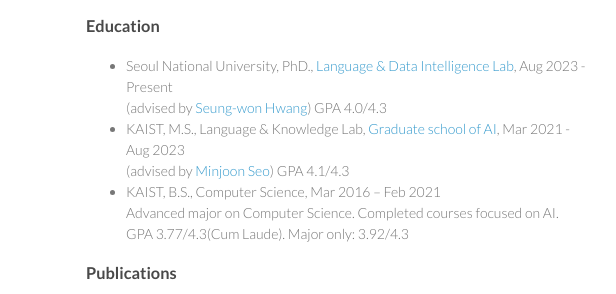
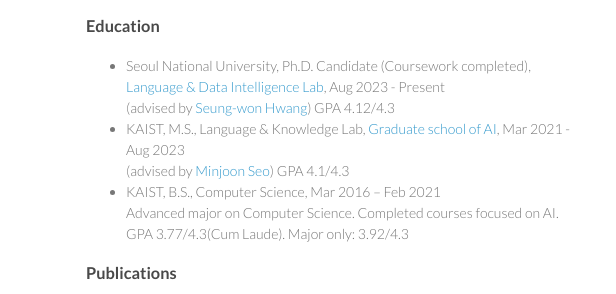
Before and after one commit to soyoung97/profile, a plain HTML site: page index.html in a window 1280 px wide. Shown: the part 246-540 px from the top of the page, 484-1100 px from the left. Drawn offline with Linux system fonts and the light colour scheme.

Commit message:
Add 2025-2 result, add coursework completed

```diff
--- a/index.html
+++ b/index.html
@@ -45,9 +45,9 @@ I am a Ph.D. student at Seoul National University, advised by Prof. Seungwon Hwa
 
       <h3>Education</h3>
       <ul>
-	<li>Seoul National University, PhD., <a href='https://ldilab-snu.notion.site/ldilab-snu/Home-47ac59b6129f4dfb9d0f5603c317acda'>Language & Data Intelligence Lab</a>, Aug 2023 - Present </li>
+	<li>Seoul National University, Ph.D. Candidate (Coursework completed), <a href='https://ldilab-snu.notion.site/ldilab-snu/Home-47ac59b6129f4dfb9d0f5603c317acda'>Language & Data Intelligence Lab</a>, Aug 2023 - Present </li>
           (advised by <a href='https://seungwonh.github.io/'>Seung-won Hwang</a>)
-	  GPA 4.0/4.3
+	  GPA 4.12/4.3
 	<li>KAIST, M.S., Language & Knowledge Lab, <a href='http://gsai.kaist.ac.kr/'>Graduate school of AI</a>, Mar 2021 - Aug 2023 </li>
           (advised by <a href='https://seominjoon.github.io/'>Minjoon Seo</a>)
 	  GPA 4.1/4.3
```
